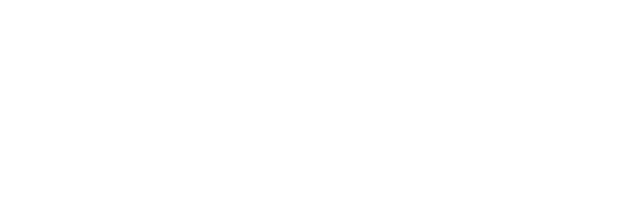
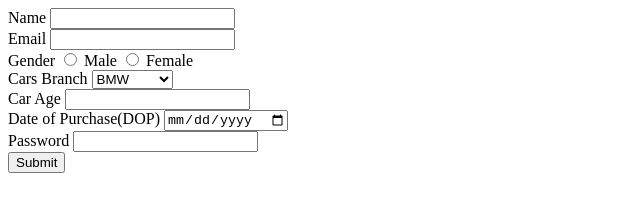
Before and after one commit to acciojob/car-insurance-form-aashxs, a website: page main.html in a window 1280 px wide. Shown: the whole page, without its empty margins (0-640 px from the left). Drawn offline with Linux system fonts and the light colour scheme.

Commit message:
created a submission

```diff
--- a/main.html
+++ b/main.html
@@ -8,6 +8,40 @@
 
 <body>
 	<!-- the entire body must be written by student -->
+	<form action="" method="post">
+
+        <label for="name">Name</label>
+        <input type="text" name="name" id="name" required><br>
+
+         <label for="email">Email</label>
+        <input type="email" name="email" id="email" required><br>
+
+        <label>Gender</label>
+        <input type="radio" name="gender" id="male" required>
+        <label for="male">Male</label>
+        <input type="radio" name="gender" id="female" readonly>
+        <label for="female">Female</label><br>
+
+        <label for="cars">Cars Branch</label>
+        <select name="cars" id="cars">
+            <option value="bmw">BMW</option>
+            <option value="audi">Audi</option>
+            <option value="mercedez">Mercedez</option>
+        </select><br>
+
+        <label for="carage">Car Age</label>
+        <input type="number" name="carage" id="carage" required><br>
+
+        <label for="dop">Date of Purchase(DOP)</label>
+        <input type="date" name="dop" id="dop" required><br>
+
+        <label for="password">Password</label>
+        <input type="password" name="password" id="password" required><br>
+
+        <button type="submit">Submit</button>
+
+    </form>
+
     <script type="text/javascript" src="./script.js">
 </script>
 
```
